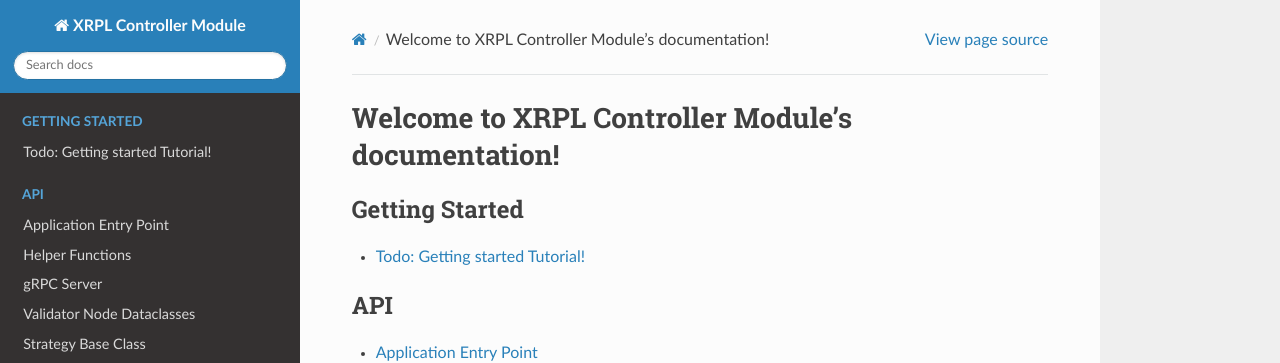
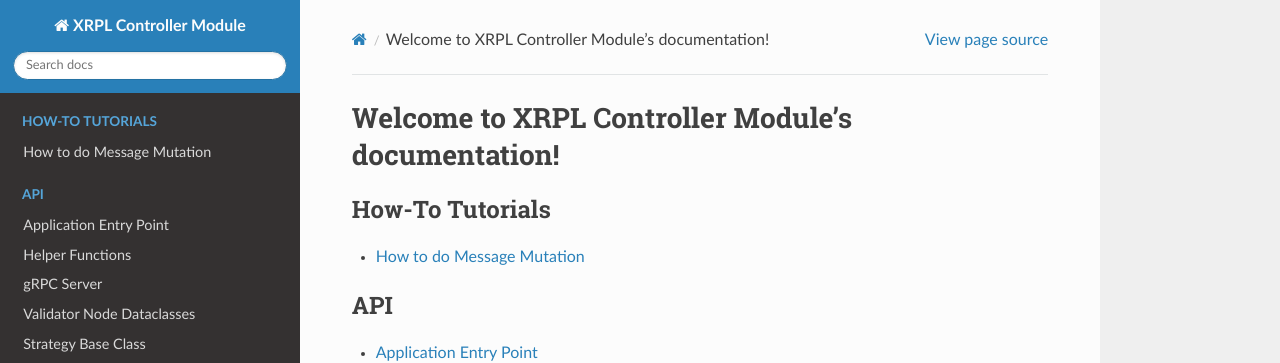
Before and after one commit to lililuanluan/rocket, a Sphinx documentation site: the page built from docs/index.rst, in a window 1280 px wide and 1047 px high. Shown: the top 363 px of the window. Built offline with Sphinx 7.4.7 and the Read the Docs theme 2.0.0, drawn with Linux system fonts in a browser that asks for light colours; some of the changed lines change nothing that is shown.

Commit message:
Add a tutorial for mutation

```diff
--- a/docs/index.rst
+++ b/docs/index.rst
@@ -1,11 +1,12 @@
 Welcome to XRPL Controller Module's documentation!
 ==================================================
 
+
 .. toctree::
     :maxdepth: 1
-    :caption: Getting Started
+    :caption: How-To Tutorials
 
-    getting_started
+    mutation_how_to
 
 
 .. toctree::
--- /dev/null
+++ b/docs/mutation_how_to.rst
@@ -0,0 +1,101 @@
+How to do Message Mutation
+==========================
+
+The first step of mutating messages, is creating a new strategy in the :code:`xrpl_controller/strategies` folder. For
+the sake of this tutorial, we will name this strategy :code:`mutation_example.py`.
+
+For setting up the class, copy the following code in your newly created strategy.
+
+.. code-block:: python
+
+    from datetime import datetime
+    from typing import Tuple
+
+    from xrpl.utils import datetime_to_ripple_time
+
+    from protos import packet_pb2, ripple_pb2
+    from xrpl_controller.iteration_type import IterationType
+    from xrpl_controller.strategies.encoder_decoder import (
+        DecodingNotSupportedError,
+        PacketEncoderDecoder,
+    )
+    from xrpl_controller.strategies.strategy import Strategy
+
+
+    class MutationExample(Strategy):
+        """Class that shows a basic example of message mutation."""
+
+        def __init__(self, iteration_type: IterationType | None = None):
+            """Initialize the Strategy parent class."""
+            super().__init__(iteration_type=iteration_type)
+
+        def setup(self):
+            """This setup method is called after the network of validator nodes is initialized."""
+            pass
+
+        def handle_packet(self, packet: packet_pb2.Packet) -> Tuple[bytes, int]:
+            """This method is called for every single network message intercepted in the network."""
+            pass
+
+To start the mutation process, we need to deserialize the :code:`packet.data` to a Python object. Thankfully, there are
+utility methods for this purpose defined in the :code:`PacketEncoderDecoder` class.
+
+Modify the :code:`handle_packet` method as follows:
+
+.. code-block:: python
+
+    def handle_packet(self, packet: packet_pb2.Packet) -> Tuple[bytes, int]:
+        try:
+            message, message_type_no = PacketEncoderDecoder.decode_packet(packet)
+        except DecodingNotSupportedError:
+            return packet.data, 0
+
+The first part of the snippet calls the :code:`decode_packet` method, which deserializes the raw packet data (bytes),
+and yields an initialized Python class which corresponds to the message as defined in the :code:`ripple` Protocol
+Buffers. The deserialized message is stored in the :code:`message` variable, the detected message type number is
+stored in the :code:`message_type_no` variable.
+
+If decoding a message type is not supported, e.g. due to a newly introduced message type in an update of the ripple
+daemon software, it is important to handle the error, and in this case return the original bytes back to the network.
+
+Now that the message is deserialized, we can start mutating it. For this tutorial, we will mutate the TMProposeSet
+message type. Before we can start mutation, we thus have to check whether the returned class is a TMProposeSet
+instance.
+
+.. code-block:: python
+
+    if not isinstance(message, ripple_pb2.TMProposeSet):
+        return packet.data, 0
+
+If the message is not an instance of the TMProposeSet message type, we return the data without applying any mutations.
+
+Now that we know that the message is of type TMProposeSet, we can do a simple mutation.
+
+.. code-block:: python
+
+    message.closeTime = datetime_to_ripple_time(datetime.now())
+
+Since :code:`closeTime` is a field of a TMProposeSet message, mutation is as simple as doing a direct assignment
+operation. However, the TMProposeSet message requires a :code:`secp256k1` signature. This means when the message is
+mutated, the original signature becomes invalid, and thus the message has to be signed again. To make this as easy as
+possible, we have created a utility method for this.
+
+.. code-block:: python
+
+    signed_message = PacketEncoderDecoder.sign_message(
+        message,
+        self.network.public_to_private_key_map[message.nodePubKey.hex()],
+    )
+
+This method signs the message with the private key corresponding to the public key defined in the original message.
+The signed message is returned.
+
+The last step to complete the mutation, is serializing the message to its binary form. To do this, we have provided
+a utility method.
+
+.. code-block:: python
+
+    return PacketEncoderDecoder.encode_message(signed_message, message_type_no), 0
+
+After completing all of these steps, you can verify you did everything correctly by comparing your file with the
+provided :code:`xrpl_controller/strategies/mutation_example.py` file.
```
